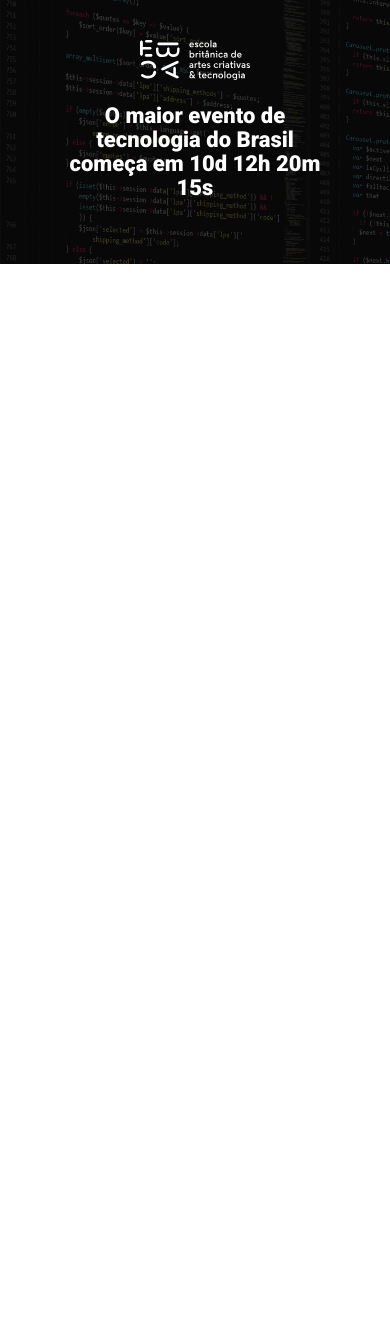
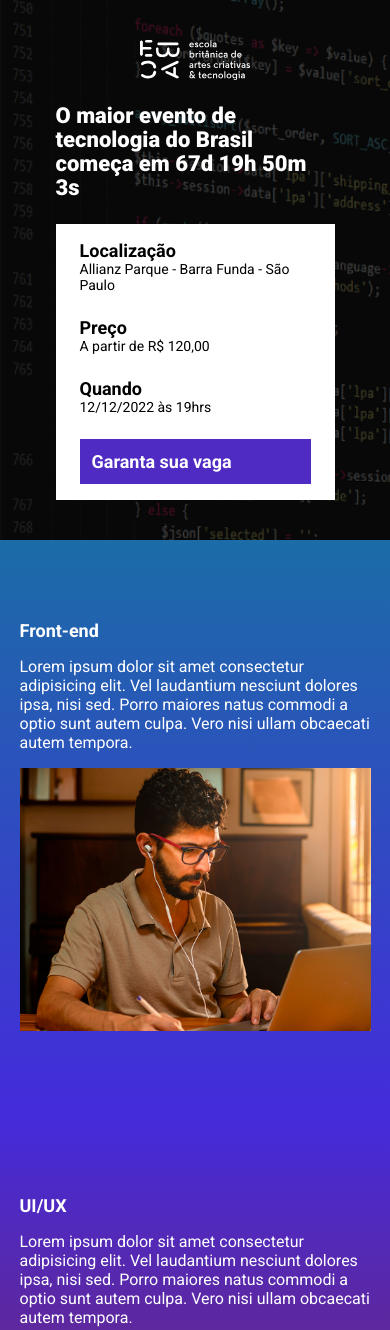
Before and after one commit to Rodrigo40tk/ebac_tech_talks, a website built with Parcel: page src/index.html in a window 390 px wide. Shown: the top 1330 px of the page. Before the commit the page ends 844 px from the top, so only its background shows below. Built offline with nearby package versions, Linux system fonts and the light colour scheme.

Commit message:
criando a contagem regressiva

```diff
--- a/package.json
+++ b/package.json
@@ -4,6 +4,7 @@
   "description": "",
   "scripts": {
     "dev": "parcel src/index.html src/styles/main.scss src/scripts/main.js",
+    "build": "parcel build src/index.html",
     "test": "echo \"Error: no test specified\" && exit 1"
   },
   "keywords": [],
@@ -13,7 +14,8 @@
   "devDependencies": {
     "@parcel/transformer-sass": "^2.14.4",
     "parcel": "^2.14.4",
-    "sharp": "^0.33.5"
+    "sharp": "^0.33.5",
+    "svgo": "^3.3.2"
   },
   "dependencies": {
     "ansi-styles": "^4.3.0",
--- a/src/index.html
+++ b/src/index.html
@@ -9,6 +9,7 @@
     <link rel="preconnect" href="https://fonts.gstatic.com" crossorigin>
     <link href="https://fonts.googleapis.com/css2?family=Roboto:wght@400;700;900&display=swap" rel="stylesheet">
     <link rel="stylesheet" href="styles/main.scss">
+    <link rel="stylesheet" href="https://unpkg.com/aos@next/dist/aos.css" />
 </head>
 
 <body>
@@ -16,10 +17,73 @@
         <div class="container">
             <img  class="hero__logo" src="./images/ebac_logo.svg" alt="EBAC">
             <p class="hero__text">
-                O maior evento de tecnologia do Brasil começa em 10d 12h 20m 15s
+                O maior evento de tecnologia do Brasil começa em <span id="contador"></span>
             </p>
+            <div class="infos-bar">
+                <ul class="infos-bar__infos">
+                    <li class="infos-bar__infos__item">
+                        <b>Localização</b>
+                        Allianz Parque - Barra Funda - São Paulo
+                    </li>
+                    <li class="infos-bar__infos__item">
+                        <b>Preço</b>
+                        A partir de R$ 120,00
+                    </li>
+                    <li class="infos-bar__infos__item">
+                        <b>Quando</b>
+                        12/12/2022 às 19hrs
+                    </li>
+                </ul>
+                <a href="#" class="button button--primary">
+                    Garanta sua vaga</a>
+            </div>
         </div>
     </header>
+    <section class="event event--frontend" >
+        <div class="container" data-aos="fade-right">
+            <div class="event__detail">
+                <h2 class="event__detail__title">Front-end</h2>
+                <p class="event__detail__description">
+                    Lorem ipsum dolor sit amet consectetur adipisicing elit. Vel laudantium nesciunt dolores ipsa, nisi sed. Porro maiores natus commodi a optio sunt autem culpa. Vero nisi ullam obcaecati autem tempora.
+                </p>
+            </div>
+            <img class="event__image" src="./images/frontend.png" alt="Front-end">
+        </div>
+    </section>
+    <section class="event event--ui-ux event--image-left">
+        <div class="container"  data-aos="fade-left">
+            <div class="event__detail">
+                <h2 class="event__detail__title">UI/UX</h2>
+                <p class="event__detail__description">
+                    Lorem ipsum dolor sit amet consectetur adipisicing elit. Vel laudantium nesciunt dolores ipsa, nisi sed. Porro maiores natus commodi a optio sunt autem culpa. Vero nisi ullam obcaecati autem tempora.
+                </p>
+            </div>
+            <img class="event__image" src="./images/frontend.png" alt="Front-end">
+        </div>
+    </section>
+    <section class="event event--data-science">
+        <div class="container"  data-aos="fade-right">
+            <div class="event__detail">
+                <h2 class="event__detail__title">Data Science</h2>
+                <p class="event__detail__description">
+                    Lorem ipsum dolor sit amet consectetur adipisicing elit. Vel laudantium nesciunt dolores ipsa, nisi sed. Porro maiores natus commodi a optio sunt autem culpa. Vero nisi ullam obcaecati autem tempora.
+                </p>
+            </div>
+            <img class="event__image" src="./images/frontend.png" alt="Front-end">
+        </div>
+    </section>
+    <section class="event event--backend event--image-left">
+        <div class="container"  data-aos="fade-left">
+            <div class="event__detail">
+                <h2 class="event__detail__title">Back-end</h2>
+                <p class="event__detail__description">
+                    Lorem ipsum dolor sit amet consectetur adipisicing elit. Vel laudantium nesciunt dolores ipsa, nisi sed. Porro maiores natus commodi a optio sunt autem culpa. Vero nisi ullam obcaecati autem tempora.
+                </p>
+            </div>
+            <img class="event__image" src="./images/frontend.png" alt="Front-end">
+        </div>
+
+        <script src="https://unpkg.com/aos@next/dist/aos.js"></script>
     <script src="./scripts/main.js"></script>
 </body>
 
--- a/src/scripts/main.js
+++ b/src/scripts/main.js
@@ -1 +1,28 @@
-console.log("olá Mundo!");
+AOS.init();
+
+const dataDoEvento = new Date("Junho 10, 2025 00:00:00");
+const timeStampDoEvento = dataDoEvento.getTime();
+
+const contaAsHoras = setInterval(function(){
+    const agora = new Date();
+    const timeStampAtual = agora.getTime();
+
+    const distanciaAteOEvento = timeStampDoEvento - timeStampAtual;
+
+    const diaEmMs = 1000 * 60 * 60 * 24;
+    const horaEmMs = 1000 * 60 * 60;
+    const minutoEmMs = 1000 * 60;
+
+
+    const  diasAteOEvento = Math.floor(distanciaAteOEvento / diaEmMs);
+    const horasAteOEvento = Math.floor((distanciaAteOEvento % diaEmMs ) / horaEmMs);
+    const minutosAteOEvento = Math.floor((distanciaAteOEvento %  horaEmMs) / minutoEmMs);
+    const segundosAteOEvento = Math.floor ((distanciaAteOEvento %  minutoEmMs) / 1000);
+
+    document.getElementById('contador').innerHTML = `${diasAteOEvento}d ${horasAteOEvento}h ${minutosAteOEvento}m ${segundosAteOEvento}s`;
+
+    if(distanciaAteOEvento < 0){
+        clearInterval(contaAsHoras);
+        document.getElementById('contador').innerHTML = 'Evento expirado';
+    }
+}, 1000)
--- /dev/null
+++ b/src/styles/_event.scss
@@ -0,0 +1,65 @@
+@use'variables';
+
+.event {
+    padding: 80px 0;
+
+    &--frontend{
+        background-image: linear-gradient(variables.$blue1,variables.$blue2);
+    }
+
+    &--ui-ux{
+        background-image: linear-gradient(variables.$blue2,variables.$pink);
+    }
+
+    &--data-science{
+        background-image: linear-gradient(variables.$pink,variables.$yellow);
+    }
+
+    &--backend{
+        background-image: linear-gradient(variables.$yellow,variables.$pink);
+    }
+
+    &--image-left{
+        .container{
+            flex-direction: row-reverse;
+        }
+    }
+
+    .container {
+        display: flex;
+        gap: 40px;
+    }
+
+    &__image {
+        max-width: 360px;
+    }
+
+    &__detail {
+
+        &__title {
+            font-size: 18px;
+            font-weight: bold;
+            margin-bottom: 16px;
+
+        }
+    }
+
+    &__description {
+        line-height: 22px;
+    }
+
+    @media (max-width:640px) {
+        .container{
+            display: block;
+        }
+
+        &__image{
+            width: 100%;
+        }
+
+        &__detail{
+            margin-right: 0;
+            margin-bottom: 16px;
+        }
+    }
+}
--- a/src/styles/_hero.scss
+++ b/src/styles/_hero.scss
@@ -1,3 +1,5 @@
+@use'variables';
+
 .hero {
     padding-top: 64px;
     padding-bottom: 100px;
@@ -16,7 +18,7 @@
         left: 0;
         width: 100%;
         height: 100%;
-        background-color: #000;
+        background-color:variables.$secondaryTextColor;
         content: '';
         opacity: .7;
     }
@@ -26,10 +28,7 @@
         margin-bottom: 64px;
         font-size: 40px;
         line-height: 56px;
-        color: #fff;
         font-weight: 800;
-        text-align: center;
-        z-index: 1;
 
     }
 
--- /dev/null
+++ b/src/styles/_variables.scss
@@ -0,0 +1,9 @@
+
+$textColor:#fff;
+$secondaryTextColor:#000;
+
+$blue1:#1B6Ca7;
+$blue2:#442BDB;
+$pink:#892238;
+$yellow:#97C91D;
+$purple:#4f2ac3;
--- /dev/null
+++ b/src/styles/components/_buttons.scss
@@ -0,0 +1,28 @@
+@use'../variables';
+
+.button {
+    padding: 12px;
+    font-size: 18px;
+    font-weight: bold;
+    text-decoration: none;
+    text-align: center;
+    white-space: nowrap;
+
+
+    &--primary {
+        color:variables.$textColor;
+        background-color:variables.$purple;
+
+    }
+
+    @media (max-width:640px) {
+        display: block;
+        width: 100%;
+    }
+
+    @media (max-width:1024px) {
+        display: flex;
+        align-items: center;
+    }
+
+}
--- /dev/null
+++ b/src/styles/components/_infos_bar.scss
@@ -0,0 +1,43 @@
+@use'../variables';
+
+.infos-bar {
+    padding: 16px 24px;
+    background-color:variables.$textColor;
+    display: flex;
+    justify-content: space-between;
+
+    &__infos {
+        display: flex;
+        gap: 40px;
+
+        &__item {
+            font-size: 14px;
+            color: variables.$secondaryTextColor;
+
+            b {
+                color: variables.$secondaryTextColor;
+                font-size: 18px;
+                display: block;
+
+            }
+        }
+    }
+
+    @media (max-width:640px) {
+        display: block;
+
+        &__infos {
+            display: block;
+
+            &__item {
+                margin-bottom: 24px;
+            }
+        }
+    }
+
+    @media (max-width:1024px) {
+        &__infos {
+            gap: 16px;
+        }
+    }
+}
--- a/src/styles/main.scss
+++ b/src/styles/main.scss
@@ -1,10 +1,16 @@
 @use 'hero';
+@use 'components/infos_bar';
+@use 'components/buttons';
+@use 'event';
+@use'variables';
 
 * {
     margin: 0;
     padding: 0;
     box-sizing: border-box;
     font-family: Roboto, sans-serif;
+    list-style: none;
+    color:variables.$textColor;
 }
 
 .container{
```
Also changed, not shown: 1 other file.
